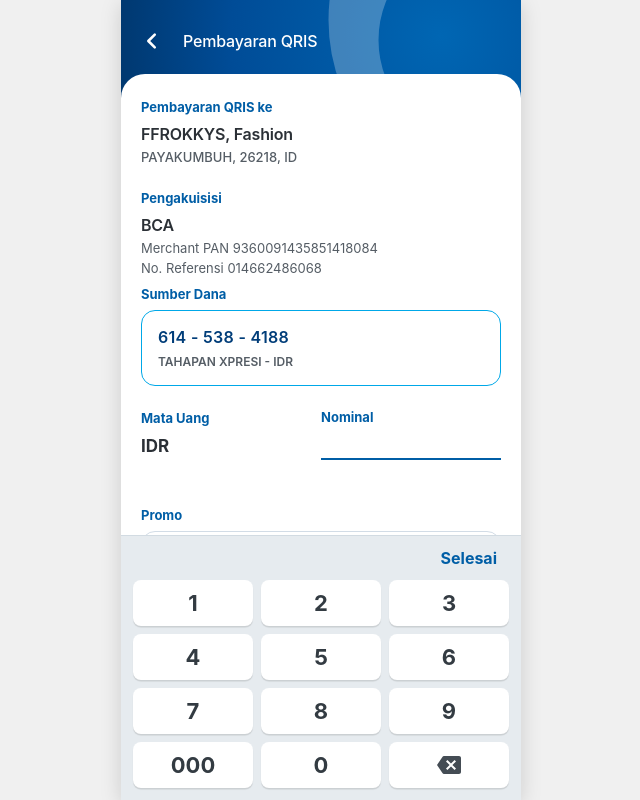
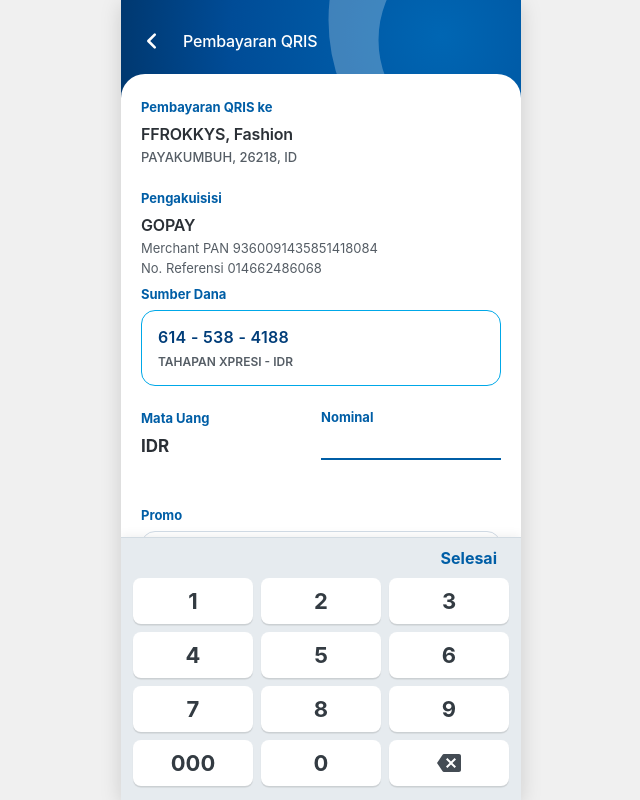
Before and after one commit to dentot1912/bca-transaction, a Next.js app: page / in a window 1280 px wide. Shown: the whole page, without its empty margins (319-959 px from the left). Built offline with nearby package versions, Linux system fonts and the light colour scheme.

Commit message:
first commit

```diff
--- a/app/page.tsx
+++ b/app/page.tsx
@@ -9,7 +9,7 @@ export default function Home() {
   const [isScanning, setIsScanning] = useState(false);
   const [amountInput, setAmountInput] = useState('');
   const [paymentToInput, setPaymentToInput] = useState('FFROKKYS, Fashion');
-  const [acquirerInput, setAcquirerInput] = useState('BCA');
+  const [acquirerInput, setAcquirerInput] = useState('GOPAY');
   const [merchantCity, setMerchantCity] = useState('PAYAKUMBUH, 26218, ID');
   const [merchantPan, setMerchantPan] = useState('9360091435851418084');
   const [merchantRef, setMerchantRef] = useState('014662486068');
@@ -734,9 +734,10 @@ export default function Home() {
                 borderTopLeftRadius: '24px',
                 borderTopRightRadius: '24px',
                 padding: '24px 20px 20px 20px',
+                paddingBottom: showKeyboard ? '280px' : '24px',
                 display: 'flex',
                 flexDirection: 'column',
-                justifyContent: 'space-between',
+                justifyContent: 'flex-start',
                 overflowY: 'auto',
                 scrollbarWidth: 'none',
                 msOverflowStyle: 'none'
@@ -871,8 +872,8 @@ export default function Home() {
                 </div>
               </form>
 
-              {/* Bottom Action Button (Lanjut) or Numeric Keypad */}
-              {!showKeyboard ? (
+              {/* Bottom Action Button (Lanjut) when keyboard is closed */}
+              {!showKeyboard && (
                 <div style={{ marginTop: '28px', marginBottom: '6px' }}>
                   <button
                     type="submit"
@@ -895,16 +896,21 @@ export default function Home() {
                     Lanjut
                   </button>
                 </div>
-              ) : null}
+              )}
             </div>
 
-            {/* Virtual Numeric Keyboard (Attached to bottom) */}
+            {/* Virtual Numeric Keyboard (Fixed at bottom) */}
             {showKeyboard && (
               <div style={{
+                position: 'absolute',
+                bottom: 0,
+                left: 0,
+                width: '100%',
                 backgroundColor: '#e6ebef',
                 borderTop: '1px solid #d2dbe2',
-                padding: '0 8px 12px 8px',
-                zIndex: 30,
+                padding: '0 8px 14px 8px',
+                zIndex: 40,
+                boxShadow: '0 -2px 10px rgba(0,0,0,0.06)',
                 display: 'flex',
                 flexDirection: 'column'
               }}>
@@ -913,7 +919,7 @@ export default function Home() {
                   display: 'flex',
                   justifyContent: 'flex-end',
                   alignItems: 'center',
-                  padding: '8px 12px'
+                  padding: '6px 12px'
                 }}>
                   <button
                     type="button"
```
